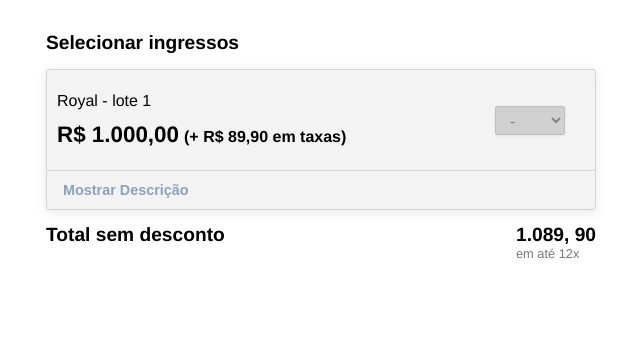
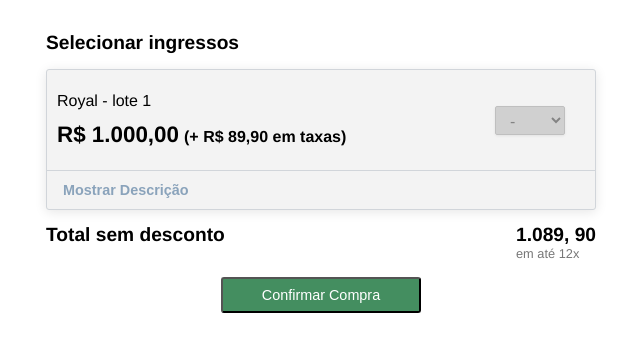
Before and after one commit to lucasmaiaesilva/tickets-checkout, a React (Create React App) app: page / in a window 1280 px wide. Shown: the top 352 px of the page, without its empty margins (319-959 px from the left). Built offline with nearby package versions, Linux system fonts and the light colour scheme; no server answers.

Commit message:
feat: add checkout button

```diff
--- a/src/App.js
+++ b/src/App.js
@@ -2,6 +2,7 @@ import React, { Component } from 'react';
 import Card from './components/Card';
 import TitleText from './components/TitleText';
 import TotalInfo from './components/TotalInfo';
+import Button from './components/Button';
 import { graphql } from 'react-apollo';
 import gql from 'graphql-tag';
 
@@ -21,6 +22,9 @@ class App extends Component {
           price="1.089, 90"
           extra="em até 12x"
         />
+        <Button>
+          Confirmar Compra
+        </Button>
       </div>
     );
   }
--- /dev/null
+++ b/src/components/Button/index.css
@@ -0,0 +1,29 @@
+.button-wrapper {
+  margin-top: 1rem;
+}
+
+.button-wrapper button {
+  width: 100%;
+  background-color: rgb(68, 142, 96);
+  font-size: 1rem;
+  font-size: .9rem;
+  padding-top: 8px;
+  padding-bottom: 8px;
+  border-radius: 3px;
+  color: #fff;
+}
+
+.button-wrapper button:hover {
+  opacity: .9;
+  cursor: pointer;
+}
+
+@media screen and (min-width: 734px) {
+  .button-wrapper {
+    display: flex;
+  }
+  .button-wrapper button {
+    width: 200px;
+    margin: auto;
+  }
+}
--- /dev/null
+++ b/src/components/Button/index.js
@@ -0,0 +1,13 @@
+import React from 'react';
+
+import './index.css';
+
+const Button = ({ children }) => (
+  <div className="button-wrapper">
+    <button>
+      { children }
+    </button>
+  </div>
+);
+
+export default Button;
```
Also changed, not shown: 2 other files (tests, documents, lock files or other folders).
